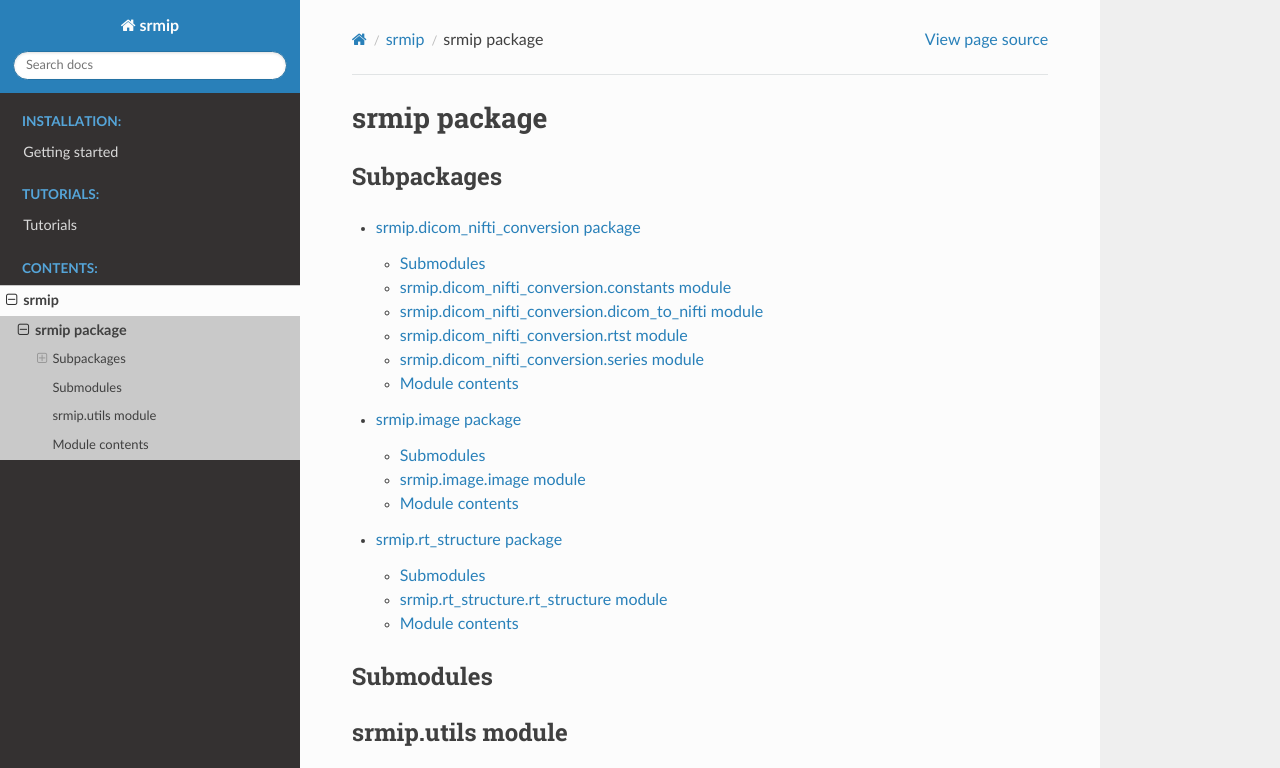
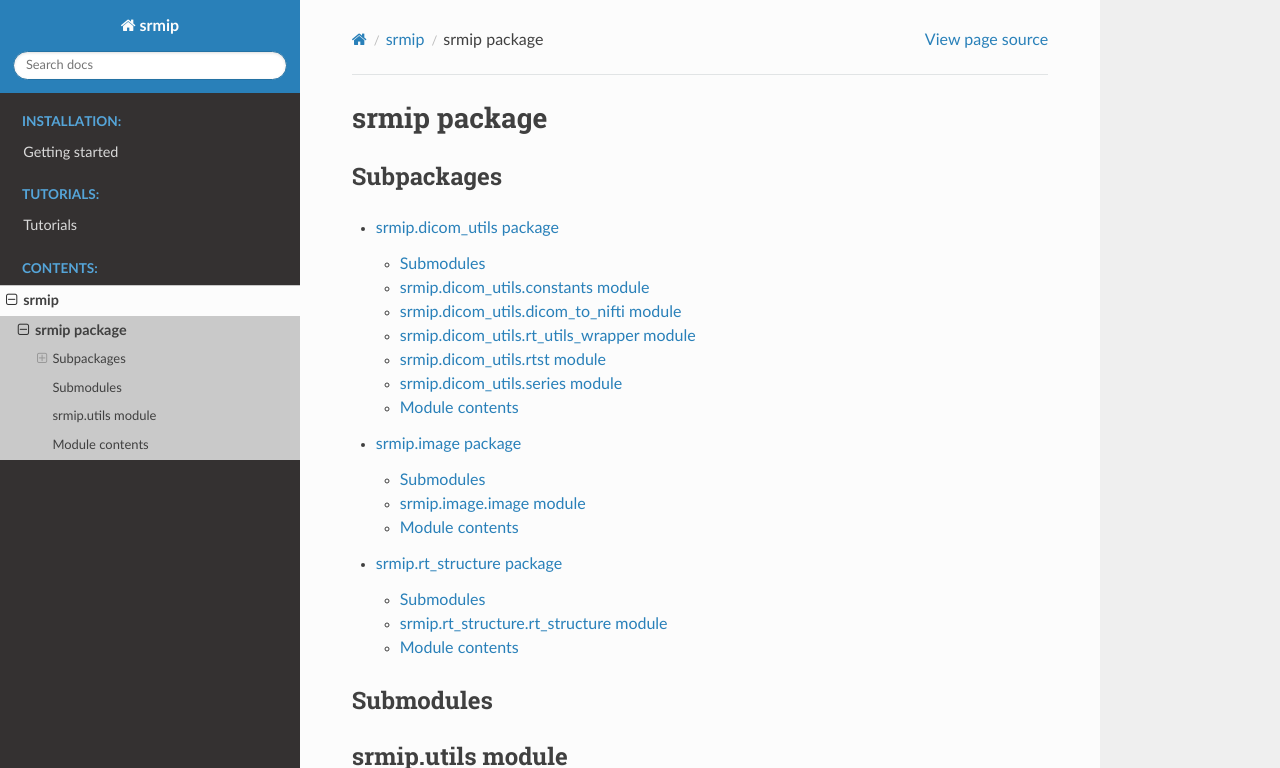
Before and after one commit to pymaitre/resmip, a Sphinx documentation site: the page built from docs/source/srmip.rst, in a window 1280 px wide and 1265 px high, cut to the strip 0-768 px from the top of the window. Built offline with Sphinx 7.4.7 and the Read the Docs theme 2.0.0, drawn with Linux system fonts in a browser that asks for light colours; some of the changed lines change nothing that is shown.

Commit message:
docs: Updated shpinx auto docs

```diff
--- a/docs/source/srmip.dicom_nifti_conversion.rst
+++ /dev/null
@@ -1,45 +0,0 @@
-srmip.dicom\_nifti\_conversion package
-======================================
-
-Submodules
-----------
-
-srmip.dicom\_nifti\_conversion.constants module
------------------------------------------------
-
-.. automodule:: srmip.dicom_nifti_conversion.constants
-   :members:
-   :undoc-members:
-   :show-inheritance:
-
-srmip.dicom\_nifti\_conversion.dicom\_to\_nifti module
-------------------------------------------------------
-
-.. automodule:: srmip.dicom_nifti_conversion.dicom_to_nifti
-   :members:
-   :undoc-members:
-   :show-inheritance:
-
-srmip.dicom\_nifti\_conversion.rtst module
-------------------------------------------
-
-.. automodule:: srmip.dicom_nifti_conversion.rtst
-   :members:
-   :undoc-members:
-   :show-inheritance:
-
-srmip.dicom\_nifti\_conversion.series module
---------------------------------------------
-
-.. automodule:: srmip.dicom_nifti_conversion.series
-   :members:
-   :undoc-members:
-   :show-inheritance:
-
-Module contents
----------------
-
-.. automodule:: srmip.dicom_nifti_conversion
-   :members:
-   :undoc-members:
-   :show-inheritance:
--- /dev/null
+++ b/docs/source/srmip.dicom_utils.rst
@@ -0,0 +1,53 @@
+srmip.dicom\_utils package
+==========================
+
+Submodules
+----------
+
+srmip.dicom\_utils.constants module
+-----------------------------------
+
+.. automodule:: srmip.dicom_utils.constants
+   :members:
+   :undoc-members:
+   :show-inheritance:
+
+srmip.dicom\_utils.dicom\_to\_nifti module
+------------------------------------------
+
+.. automodule:: srmip.dicom_utils.dicom_to_nifti
+   :members:
+   :undoc-members:
+   :show-inheritance:
+
+srmip.dicom\_utils.rt\_utils\_wrapper module
+--------------------------------------------
+
+.. automodule:: srmip.dicom_utils.rt_utils_wrapper
+   :members:
+   :undoc-members:
+   :show-inheritance:
+
+srmip.dicom\_utils.rtst module
+------------------------------
+
+.. automodule:: srmip.dicom_utils.rtst
+   :members:
+   :undoc-members:
+   :show-inheritance:
+
+srmip.dicom\_utils.series module
+--------------------------------
+
+.. automodule:: srmip.dicom_utils.series
+   :members:
+   :undoc-members:
+   :show-inheritance:
+
+Module contents
+---------------
+
+.. automodule:: srmip.dicom_utils
+   :members:
+   :undoc-members:
+   :show-inheritance:
--- a/docs/source/srmip.rst
+++ b/docs/source/srmip.rst
@@ -7,7 +7,7 @@ Subpackages
 .. toctree::
    :maxdepth: 4
 
-   srmip.dicom_nifti_conversion
+   srmip.dicom_utils
    srmip.image
    srmip.rt_structure
 
```
